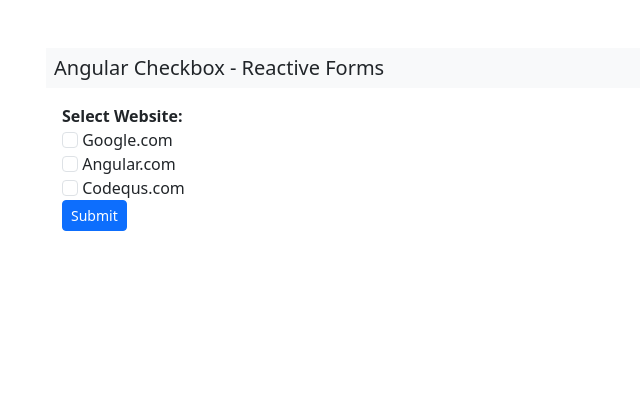
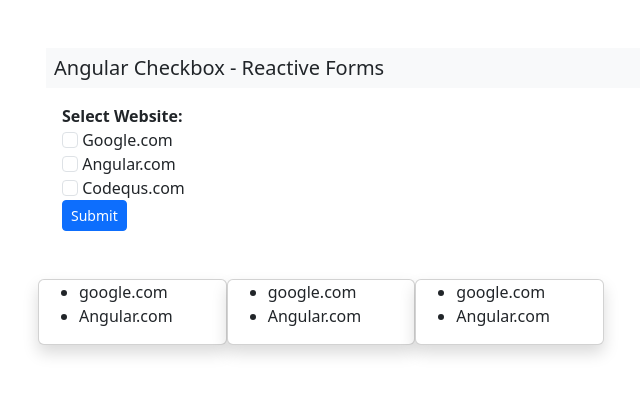
Before and after one commit to keyur2115/dynamic-checkbox-angular, an Angular app: page /reactive-checkbox in a window 1280 px wide. Shown: the top 394 px of the page, without its empty margins (36-676 px from the left). Built offline with nearby package versions, Linux system fonts and the light colour scheme; data requests are answered from the project's data file.

Commit message:
changes done --keyur

```diff
--- /dev/null
+++ b/db.json
@@ -0,0 +1,8 @@
+{
+  "posts": [
+   {"username":"keyur", "website":["google.com", "Angular.com"]},
+    {"username":"keyur", "website":["google.com", "Angular.com"]},
+    {"username":"keyur", "website":["google.com", "Angular.com"]}
+  ]
+
+}
--- a/package.json
+++ b/package.json
@@ -19,6 +19,7 @@
     "@angular/platform-browser-dynamic": "^15.2.0",
     "@angular/router": "^15.2.0",
     "bootstrap": "^5.3.3",
+    "json-server": "^1.0.0-alpha.23",
     "rxjs": "~7.8.0",
     "tslib": "^2.3.0",
     "zone.js": "~0.12.0"
--- a/src/app/app.module.ts
+++ b/src/app/app.module.ts
@@ -7,6 +7,7 @@
 import { ReactiveCheckboxComponent } from './reactive-checkbox/reactive-checkbox.component';
 import { HomeComponent } from './home/home.component';
 import { ReactiveFormsModule } from '@angular/forms';
+import { HttpClientModule } from '@angular/common/http';
 
 @NgModule({
   declarations: [
@@ -18,7 +19,8 @@
   imports: [
     BrowserModule,
     AppRoutingModule,
-    ReactiveFormsModule
+    ReactiveFormsModule,
+    HttpClientModule
   ],
   providers: [],
   bootstrap: [AppComponent]
--- a/src/app/reactive-checkbox/reactive-checkbox.component.html
+++ b/src/app/reactive-checkbox/reactive-checkbox.component.html
@@ -15,4 +15,14 @@
 			<button class="btn btn-primary btn-sm" type="submit" (click)="onSubmit()">Submit</button>
 		</form>
 	</div>
+
+	<div *ngIf="checkBoxData" class="mt-5">
+			<div class="row gy-3 gx-3">
+				<div class="col-lg-2 col-md-4 col-6 card shadow"  *ngFor="let data of checkBoxData">
+					<ul>
+					   <li *ngFor="let item of data.website">{{item}}</li>
+					</ul>
+				</div>
+			</div>
+	</div>
 </div>
--- a/src/app/reactive-checkbox/reactive-checkbox.component.ts
+++ b/src/app/reactive-checkbox/reactive-checkbox.component.ts
@@ -1,14 +1,16 @@
-import { Component } from '@angular/core';
+import { Component, OnInit } from '@angular/core';
 import { FormBuilder, FormGroup, FormArray, FormControl } from '@angular/forms';
+import { ApiService } from '../services/api.service';
 
 @Component({
   selector: 'app-reactive-checkbox',
   templateUrl: './reactive-checkbox.component.html',
   styleUrls: ['./reactive-checkbox.component.scss']
 })
-export class ReactiveCheckboxComponent {
+export class ReactiveCheckboxComponent implements OnInit {
 
   form: FormGroup;
+  checkBoxData:any = [];
 
   websiteList: any = [
     { id: 1, name: 'Google.com' },
@@ -16,17 +18,20 @@
     { id: 3, name: 'Codequs.com' }
   ];
 
-  constructor(private fb: FormBuilder){
+  constructor(private fb: FormBuilder, private api:ApiService){
     this.form = this.fb.group({
       website: this.fb.array([])
     })
   }
 
+  ngOnInit():void {
+    this.getData();
+
+  }
+
   onCheckBoxChange(event:any){
     console.log('event', event.target.value);
     const website:FormArray = this.form.get('website') as FormArray;
-
-    // console.log("website.control", website.controls);
 
     if(event.target.checked){
         website.push(new FormControl(event.target.value));
@@ -39,6 +44,16 @@
 
   }
 
+  getData(){
+    this.api.getApi().then((res:any) => {
+      console.log(res);
+      if(res){
+        this.checkBoxData = res;
+      }
+      console.log("checkboxdata", this.checkBoxData);
+    })
+  }
+
   onSubmit(){
     console.log("this.form.value", this.form.value);
   }
--- /dev/null
+++ b/src/app/services/api.service.ts
@@ -0,0 +1,40 @@
+import { Injectable } from '@angular/core';
+import { HttpClient } from '@angular/common/http';
+
+@Injectable({
+  providedIn: 'root'
+})
+export class ApiService {
+  url:string = "http://localhost:3000/posts/";
+  constructor(private http: HttpClient) { }
+
+  getApi(){
+    return new Promise((resolve, reject) => {
+      return this.http.get(this.url).subscribe((res) => {
+        resolve(res);
+      }, (err) => {
+        reject(err);
+      })
+    })
+  }
+
+  addApi(data:any){
+    return new Promise((resolve, reject) => {
+      return this.http.post(this.url, data).subscribe((res) => {
+        resolve(res);
+      }, (err) => {
+        reject(err);
+      })
+    })
+  }
+
+  updateApi(id:any, data:any){
+    return new Promise((resolve, reject) => {
+      return this.http.get(this.url+id, data).subscribe((res) => {
+        resolve(res);
+      }, (err) => {
+        reject(err);
+      })
+    })
+  }
+}
```
Also changed, not shown: 1 other file (tests, documents, lock files or other folders).
